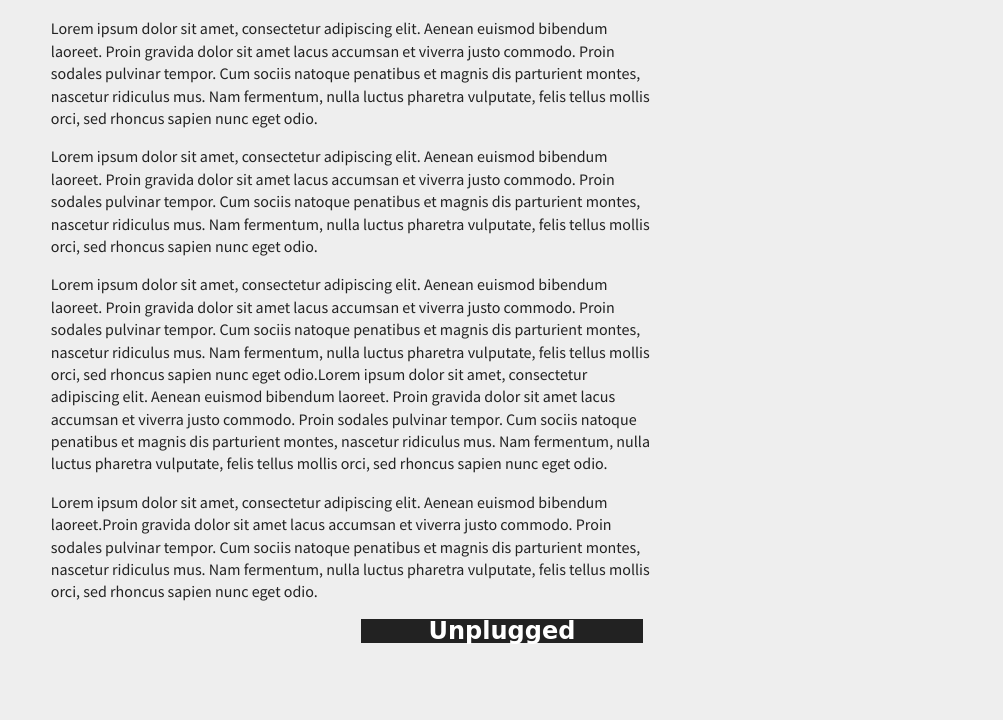
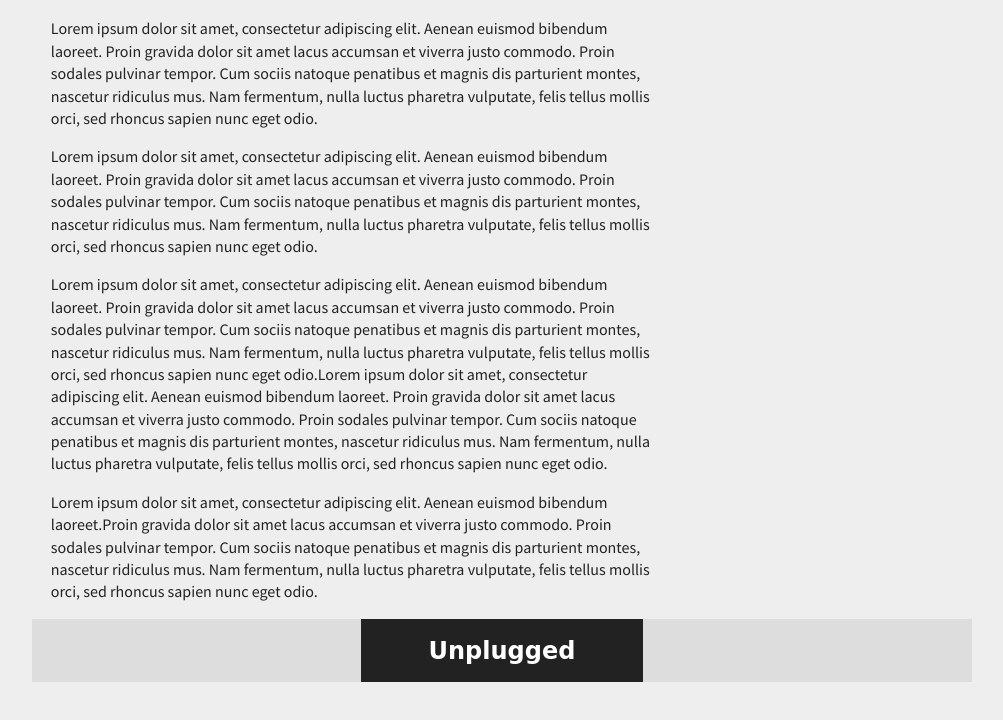
Before and after one commit to maggiewiseman/skillcrush, a plain HTML site: page 206-music-site2/news-detail.html in a window 1280 px wide. Shown: the part 426-1146 px from the top of the page, without its empty margins (138-1141 px from the left). Before the commit the page ends 1071 px from the top, so only its background shows below. Drawn offline with nearby package versions, Linux system fonts and the light colour scheme; a web font is replaced by a local one.

Commit message:
footer styles done. Need to do borders on aside instead of hr

```diff
--- a/206-music-site2/css/main.css
+++ b/206-music-site2/css/main.css
@@ -300,7 +300,8 @@ footer {
 
 footer .logo {
   font-size: 1.5em;
-  padding:0;
+  padding:7% 0;
+  clear: both;
 }
 
 
--- a/206-music-site2/news-detail.html
+++ b/206-music-site2/news-detail.html
@@ -78,10 +78,12 @@
             <input type="email" id="email" name="email" class="detail-input" placeholder=" your@email.address"  />
             <input type="button" id="newsletter-button" class="detail-input btn" value="Signup"/>
             </form>
+
           </aside>
+
         </main>
 
-        <footer>
+        <footer class="clearfix">
           <figure class="footer-img">
             <h3 class="logo">Unplugged</h3>
           </figure>
```
Also changed, not shown: 206-music-site2/reviews/index.html (+1 -1 lines), 206-music-site2/reviews/reviews-detail.html (+2 -0 lines).
